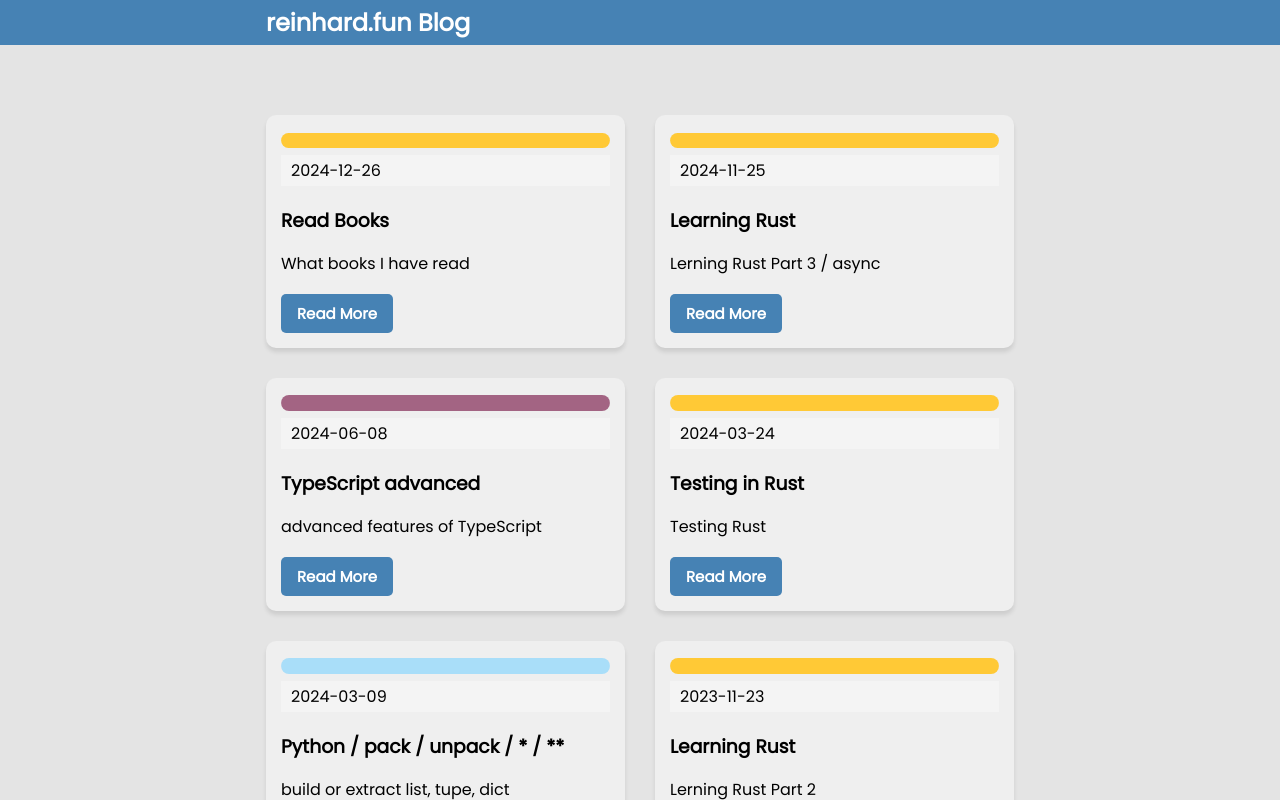
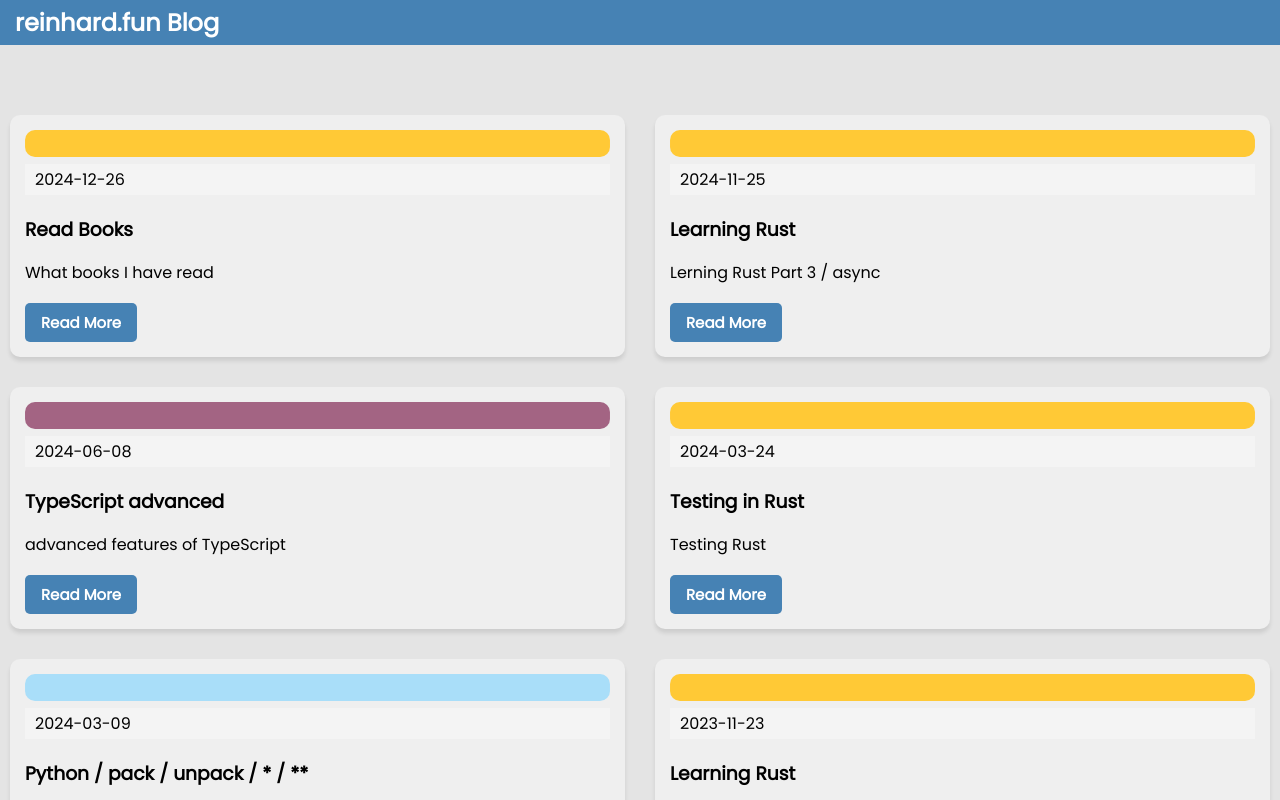
Before and after one commit to ReneCode/reinhard.fun, a Next.js app: page / in a window 1280 px wide. Shown: the top 800 px of the page. Built offline with nearby package versions, Linux system fonts and the light colour scheme.

Commit message:
.container no max-width

```diff
--- a/styles/globals.css
+++ b/styles/globals.css
@@ -40,7 +40,7 @@ header h2 {
 }
 
 .container {
-  max-width: 768px;
+  /* max-width: 768px; */
   margin: auto;
   overflow: auto;
   padding: 0 10px;
```
